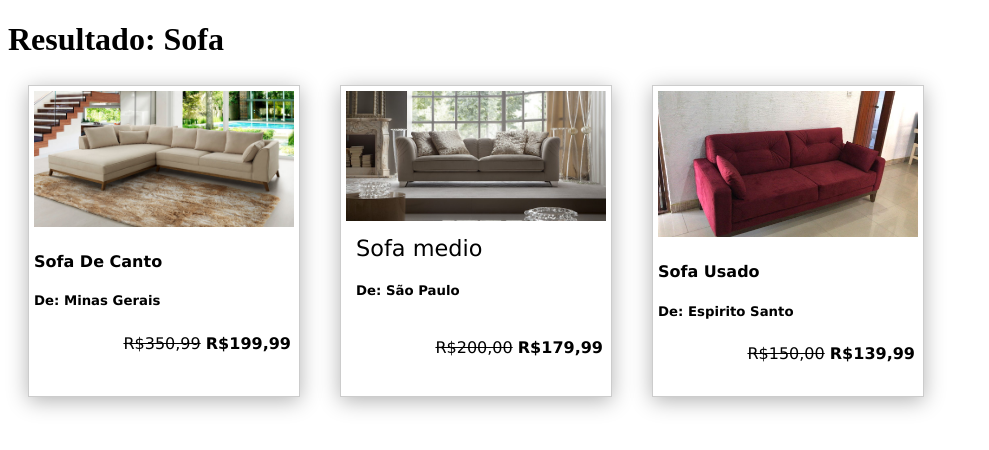
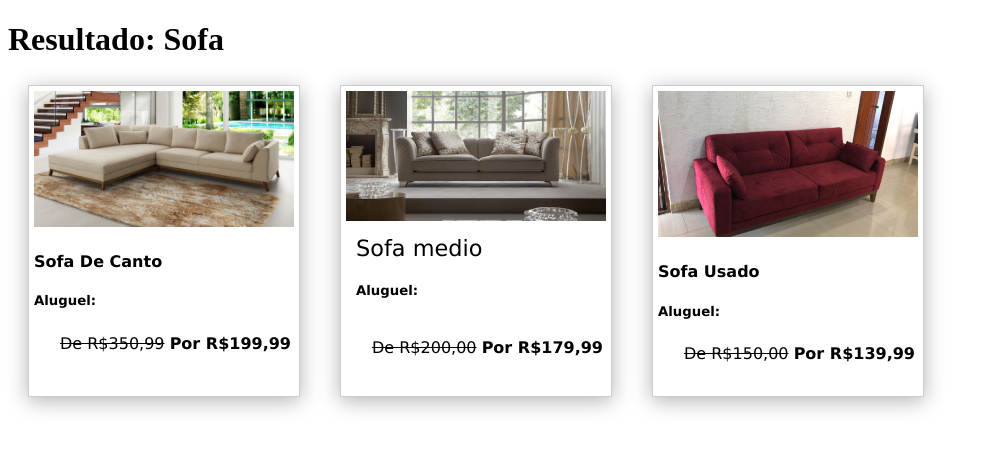
Before and after one commit to Thiag0MR/Projeto_SIN143, a PHP site: page /paginas/Sofas/Sofa.html in a window 1280 px wide. Shown: the top 450 px of the page, without its empty margins (0-989 px from the left). Run offline with PHP 8.4, Linux system fonts and the light colour scheme.

Commit message:
Slide e Precos

```diff
--- a/paginas/Sofas/Sofa.html
+++ b/paginas/Sofas/Sofa.html
@@ -11,33 +11,33 @@
                 <a href="SofaCaro.html"><img src="SofaCaro.jpg" ></a>
                 <div class="Sofa-info">
                     <h4>Sofa De Canto</h4>
-                    <h5>De: Minas Gerais</h5>
+                    <h5>Aluguel:</h5>
                 </div>
                 <div class="Item-preco">
-                    <span class="preco-de"> R$350,99</span>
-                    <span class="preco-por">R$199,99</span>
+                    <span class="preco-de">De R$350,99</span>
+                    <span class="preco-por"> Por R$199,99</span>
                 </div>
             </div>
             <div class="Item">
                 <a href="SofaMedio.html"><img src="SofaMedio.jpg" ></a>
                 <div class="Item-info">
                     <h4>Sofa medio</h4>
-                    <h5>De: São Paulo</h5>
+                    <h5>Aluguel:</h5>
                 </div>
                 <div class="Item-preco">
-                    <span class="preco-de"> R$200,00</span>
-                    <span class="preco-por">R$179,99</span>
+                    <span class="preco-de">De R$200,00</span>
+                    <span class="preco-por">Por R$179,99</span>
                 </div>
             </div>
             <div class="Item">
                 <a href="SofaBarato.html"><img src="SofaBarato.jpg" ></a>
                 <div class="Rde-info">
                     <h4>Sofa Usado</h4>
-                    <h5>De: Espirito Santo</h5>
+                    <h5>Aluguel:</h5>
                 </div>
                 <div class="Item-preco">
-                    <span class="preco-de"> R$150,00</span>
-                    <span class="preco-por">R$139,99</span>
+                    <span class="preco-de">De R$150,00</span>
+                    <span class="preco-por">Por R$139,99</span>
                 </div>
             </div>
 
```
Also changed, not shown: css/index.css (+8 -13 lines), paginas/Camas/Camas.html (+9 -9 lines), paginas/Redes/Redes.html (+9 -9 lines), slide.html (added, +41 -0 lines).
